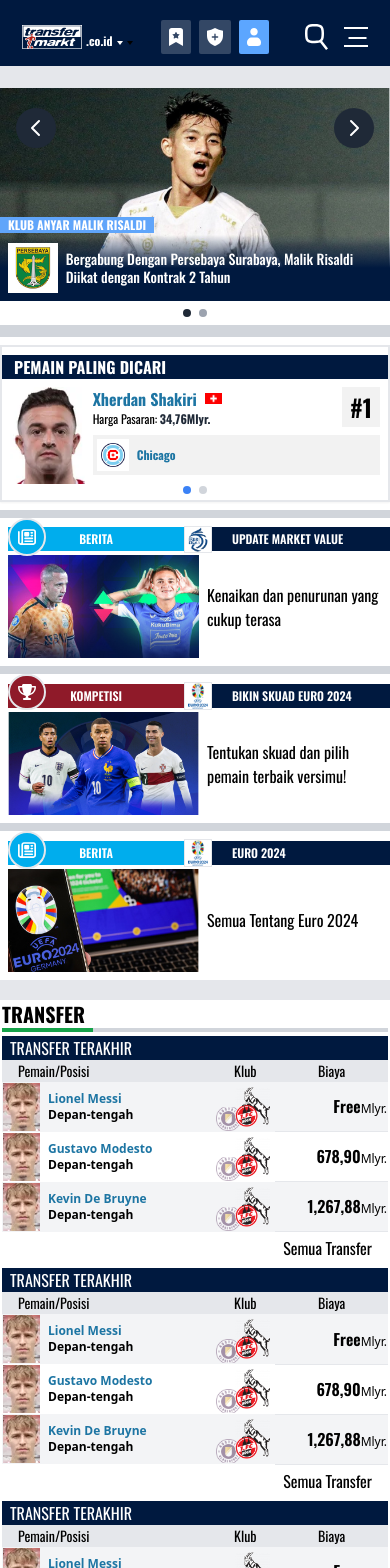
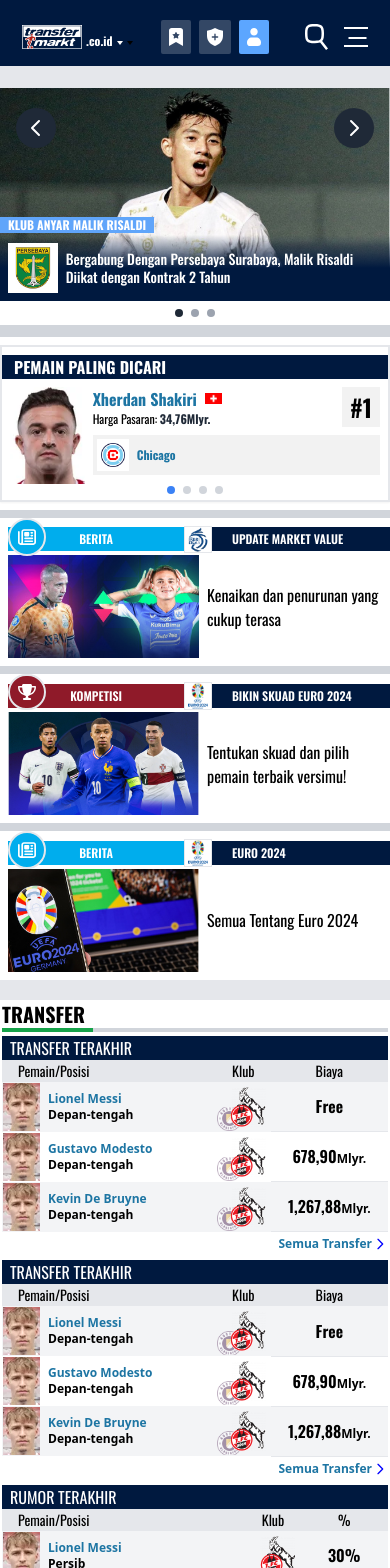
Before and after one commit to dennisetiawan1/transfermarkt, a React (Vite) app: page / in a window 390 px wide. Shown: the top 1568 px of the page. Built offline with nearby package versions, Linux system fonts and the light colour scheme.

Commit message:
fix responsive

```diff
--- a/src/components/fragments/SorotanSlides.jsx
+++ b/src/components/fragments/SorotanSlides.jsx
@@ -19,6 +19,12 @@
             img: slideDua,
             tim: timDua
         },
+        {
+            title: 'proses naturalisasi maarten paes',
+            desc: 'Tidak Ada Nama Maarten Paes Disidang CAS Bulan Ini, Batal Naturalisasi?',
+            img: slideDua,
+            tim: timDua
+        },
     ];
 
     const [current, setCurrent] = useState(0);
@@ -33,13 +39,6 @@
 
     return (
         <div className="relative w-full bg-white">
-            {/* <div className='hidden md:block relative'>
-                <h1 className='highlight-title font-bold text-xl'>SOROTAN</h1>
-                <hr className='mb-2 border-gray-300 border-2' />
-            </div> */}
-
-            {/* <div> */}
-                {/* <div className=''> */}
             <div className='relative pb-2 md:pb-0'>
                 <div className="flex justify-center items-center relative">
                     <button
@@ -87,15 +86,6 @@
                     ))}
                 </div>
             </div>
-                    {/* <div className='flex flex-col justify-center px-3 mt-4'>
-                        <p className='text-center text-xs'>Iklan</p>
-                        <img src={iklan} alt="" />
-                    </div> */}
-                {/* </div> */}
-
-
-            {/* </div> */}
-
         </div>
     );
 };
--- a/src/components/fragments/TransferCard.jsx
+++ b/src/components/fragments/TransferCard.jsx
@@ -5,47 +5,52 @@
 
 const transferData = [
   { player: 'Lionel Messi', position: 'Depan-tengah', from: dari1, to: tujuan1, fee: 'Free', playerImage: transfer1 },
-  { player: 'Gustavo Modesto', position: 'Depan-tengah', from: dari1, to: tujuan1, fee: '678,90', playerImage: transfer1 },
-  { player: 'Kevin De Bruyne',position: 'Depan-tengah', from: dari1, to: tujuan1, fee: '1,267,88', playerImage: transfer1 },
-  // Add more transfers as needed
+  { player: 'Gustavo Modesto', position: 'Depan-tengah', from: dari1, to: tujuan1, fee: '678,90', milyar: 'Mlyr.', playerImage: transfer1 },
+  { player: 'Kevin De Bruyne', position: 'Depan-tengah', from: dari1, to: tujuan1, fee: '1,267,88', milyar: 'Mlyr.', playerImage: transfer1 },
+  // Tambahkan lebih banyak transfer sesuai kebutuhan
 ];
 
-const TransferCard = () => {
+const TransferCard = ({ title = 'Transfer Terakhir', pemainKeterangan = 'Pemain/Posisi', klub = 'Klub', biaya = 'Biaya', Data = transferData }) => {
   return (
     <div className='mt-1 xl:w-full'>
-      <h2 className='pl-2 text-white bg-blue-primary uppercase'>Transfer terakhir</h2>
+      <h2 className='pl-2 text-white bg-blue-primary uppercase'>{title}</h2>
       <table className='min-w-full bg-whited'>
         <thead>
           <tr className='text-sm'>
-            <td className='bg-gray-200 text-left px-4'>Pemain/Posisi</td>
-            <td className='bg-gray-200 text-center px-4'>Klub</td>
-            <td className='bg-gray-200 text-center px-4'>Biaya</td>
+            <td className='bg-gray-200 text-left px-4'>{pemainKeterangan}</td>
+            <td className='bg-gray-200 text-center px-4'>{klub}</td>
+            <td className='bg-gray-200 text-center px-4'>{biaya}</td>
           </tr>
         </thead>
-        <tbody className='font-sans font-semibol'>
-          {transferData.map((transfer, index) => (
+        <tbody className='font-sans font-semibold'>
+          {Data.map((transfer, index) => (
             <tr key={index} className={index % 2 === 0 ? 'bg-gray-100' : 'bg-white'}>
-              <td className=''>
+              <td>
                 <div className='flex items-center'>
-                    <img src={transfer.playerImage} alt={transfer.player} className='w-10' />
-                    <div className='flex flex-col text-xs font-bold w-full pl-2 md:pr-8'>
-                        <p className='text-blue-muda'>{transfer.player}</p>
-                        <p>{transfer.position}</p>
-                    </div>
+                  <img src={transfer.playerImage} alt={transfer.player} className='w-10' />
+                  <div className='flex flex-col text-xs font-bold w-full pl-2 md:pr-8'>
+                    <p className='text-blue-muda'>{transfer.player}</p>
+                    <p>{transfer.position}</p>
+                  </div>
                 </div>
               </td>
-              <td className='w-[60px]'>
+              <td className='w-[50px]'>
                 <div className='relative flex items-center'>
-                  <img src={transfer.from} alt="From Club" className='w-[25px] object-cover absolute opacity-50 top-0 h-6' />
-                  <img src={transfer.to} alt="To Club" className='w-[35px] object-cover absolute right-1 h-10' />
+                  {transfer.from && <img src={transfer.from} alt="From Club" className='w-[25px] object-cover absolute opacity-50 top-0 h-6' />}
+                  {transfer.to && <img src={transfer.to} alt="To Club" className='w-[35px] object-cover absolute right-1 h-10' />}
                 </div>
               </td>
-              <td className='border-b text-right md:pl-1'><span className='font-semibold font-oswald'>{transfer.fee}</span><span className='text-xs'>Mlyr.</span></td>
+              <td className='border-b text-center md:pl-3'><span className='font-semibold font-oswald'>{transfer.fee}</span><span className='text-xs'>{transfer.milyar}</span></td>
             </tr>
           ))}
         </tbody>
       </table>
-      <a href=""><p className='text-right py-1 px-4'>Semua Transfer</p></a>
+      <a href="#" className='flex items-center justify-end py-1'>
+        <p className='font-sans text-xs text-blue-muda font-bold'>Semua Transfer</p>
+        <svg xmlns="http://www.w3.org/2000/svg" fill="none" viewBox="0 0 24 24" strokeWidth="2" stroke="blue" className="w-4 h-4">
+          <path strokeLinecap="round" strokeLinejoin="round" d="M9 19l7-7-7-7" />
+        </svg>
+      </a>
     </div>
   );
 }
--- a/src/components/fragments/Trending.jsx
+++ b/src/components/fragments/Trending.jsx
@@ -34,7 +34,7 @@
   };
 
   return (
-    <div className='relative bg-white py-2 mt-3 md:mt-0'>
+    <div className='relative bg-white py-2 mt-3 md:mt-0 md:w-[322px] lg:w-[335px]'>
       <div
         className='border-2 shadow-sm pt-2 overflow-hidden'
         onTouchStart={handleTouchStart}
--- a/src/components/layouts/Transfer.jsx
+++ b/src/components/layouts/Transfer.jsx
@@ -1,9 +1,18 @@
 import React from 'react'
 import TransferCard from '../fragments/TransferCard'
+import dari1 from '../../assets/tim/dari-1.png';
+import tujuan1 from '../../assets/tim/tujuan-1.png';
+import transfer1 from '../../assets/pemain/transfer-1.png';
+
+const RumorData = [
+  { player: 'Lionel Messi', position: 'Persib', to: tujuan1, fee: '30%', playerImage: transfer1 },
+  { player: 'Lionel Messi', position: 'Persib', to: tujuan1, fee: '30%', playerImage: transfer1 },
+  { player: 'Lionel Messi', position: 'Persib', to: tujuan1, fee: '30%', playerImage: transfer1 }
+]
 
 const Transfer = () => {
   return (
-    <div className='bg-white mt-5 px-0.5'>
+    <div className='bg-white mt-5 px-0.5 md:px-2'>
         <div className='relative bg-white'>
             <h1 className='highlight-title after:bg-green-600 font-bold text-xl text-black'>TRANSFER</h1>
             <hr className='mb-1 border-gray-300 border-2' />
@@ -11,7 +20,11 @@
         <div className='md:flex gap-1 justify-center'>
           <TransferCard />
           <TransferCard />
-          <TransferCard />
+          <TransferCard
+            title='Rumor Terakhir'
+            biaya='%'
+            Data={RumorData}
+          />
         </div>
     </div>
   )
--- a/src/constants/index.js
+++ b/src/constants/index.js
@@ -48,5 +48,21 @@
         tim: tim2,
         nama_tim: 'Dallas',
         img: pemain2
-    }
+    },
+    {
+        name: 'Maarten Paes',
+        value: '26,07Mlyr.',
+        negara: negara2,
+        tim: tim2,
+        nama_tim: 'Dallas',
+        img: pemain2
+    },
+    {
+        name: 'Maarten Paes',
+        value: '26,07Mlyr.',
+        negara: negara2,
+        tim: tim2,
+        nama_tim: 'Dallas',
+        img: pemain2
+    },
 ]
```
Lines whose indentation alone changed are shown as unchanged.
